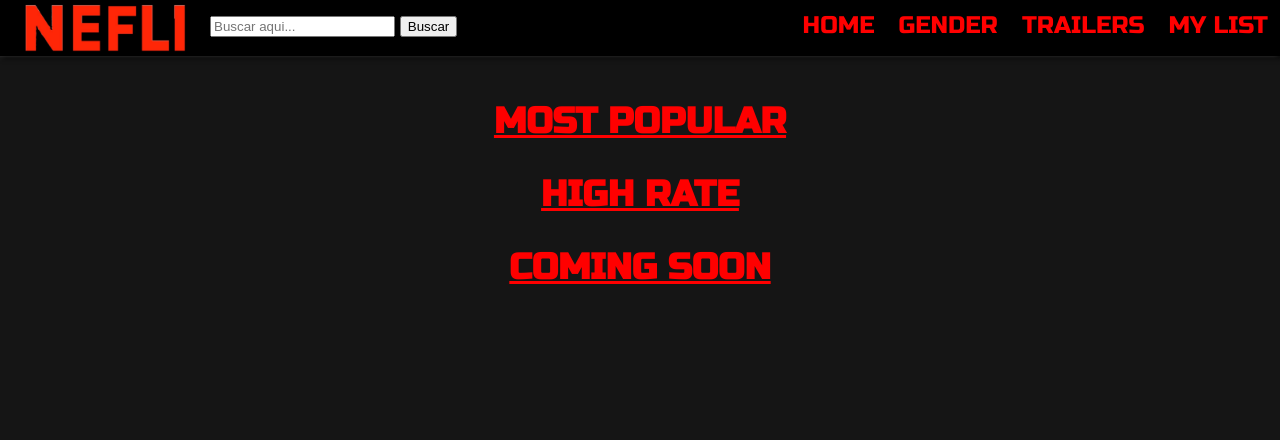
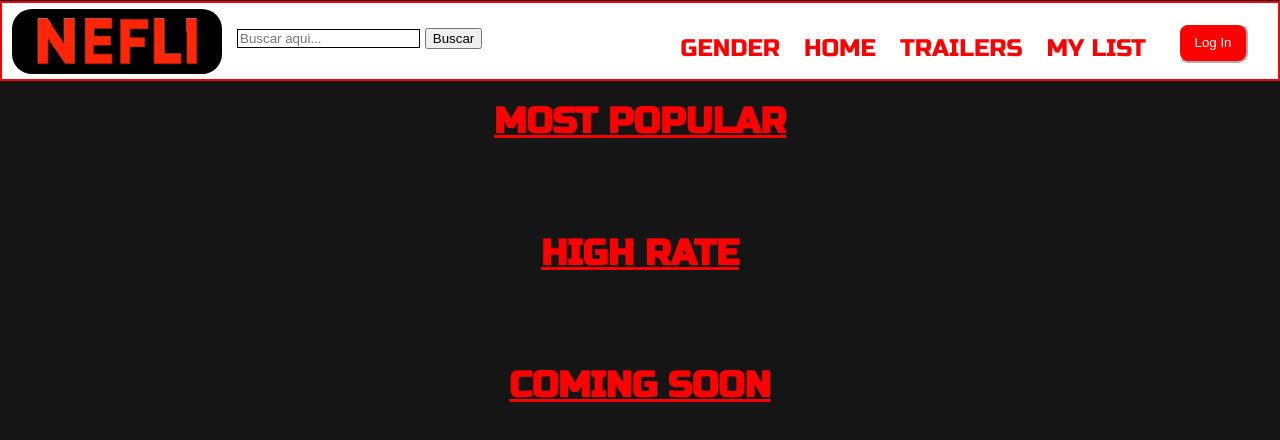
Before and after one commit to Nicogreppi/ProyectoIntegrador, a plain HTML site: page index.html in a window 1280 px wide. Drawn offline with Linux system fonts and the light colour scheme; no server answers.

Commit message:
actualizacion

```diff
--- a/css/style.css
+++ b/css/style.css
@@ -13,66 +13,83 @@ background-color: #151515;
 }
 
 nav div.left {
-  width:
+  width: 50%;
+  height: 100%;
 }
-nav div img.nefli {
+
+header nav div img.nefli {
 float: left;
+margin-left: 10px;
+margin-right: 5px;
+margin-top: 6px;
+border-radius: 20px;
+border-color: red;
+border-width: 1px;
 }
+
 nav div form {
   float: left;
+  margin-top: 25px;
+  margin-left: 10px;
+}
+
+nav div form input.buscar {
+  border: 1px solid black;
+}
+
+div button.logIn {
+  float: right;
   margin-top: 20px;
+  margin-bottom: 20px;
+  margin-right: 30px;
+  margin-left: 20px;
+  background-color: red;
+  border-radius: 10px;
+  width: 70px;
+  height: 40px;
+  color: white;
+  border-color: white;
 }
 
 .access-allowed {
   display: block;
 }
+
 .access-denied {
   display: none;
 }
 
-header nav {
+header {
   overflow: hidden;
-  background-color: black;
+  background-color: white;
   position: fixed;
   width: 100%;
-  height: 60px;
-  z-index: 9;
-  box-shadow: -2px -2px 5px gray, 2px 2px 5px black;
-  top: -4px;
-
+  height: 80px;
+  top: 0.5px;
+  border: 2px solid red;
 }
 
-nav ul {
-  margin: 0;
-  padding: 0;
-  text-align: center;
-
-}
 
 nav ul.ul-menu {
   float: right;
-  overflow: hidden;
+}
 
-}
 nav ul li {
-
-  margin: 0;
   padding: 15px 12px 0 12px;
   float: left;
   list-style-type: none;
   text-transform: uppercase;
   font-size: 1.5rem;
   height: 60px;
+  margin-bottom: 35px;
 }
 
-nav ul.ul-menu {
-  margin-left: 2px;
 
-}
 nav ul li a.color-black {
   text-decoration: none;
   color: red;
 }
+
 nav ul li a:hover{
 	text-decoration: underline;
 }
@@ -90,6 +107,7 @@ section.home {
   height: 100%;
   width: 100%;
 }
+
 /* 1) POSICIONAMIENTO */
   section.home article.img-container {
     height: 100px;
@@ -99,10 +117,12 @@ section.home {
   section.home article.img-container div {
     width: 100%;
   }
+
   section.home article div img {
     width: 100%;
     max-width: 800px;
   }
+
   .Homelist {
     text-decoration: none;
     text-align: center;
--- a/index.html
+++ b/index.html
@@ -13,32 +13,41 @@
                 <div class="left">
                   <img src="nefli.png.jpg" alt="" class="nefli" >
                   <form class="buscador" action="index.html" method="post">
-                    <input type="search" name="search" placeholder="Buscar aqui..." value="">
+                    <input type="search" name="search" class="buscar" placeholder="Buscar aqui..." value="">
                     <button type="submit" class="buscar" name="button">Buscar</button>
                   </form>
                 </div>
-                <ul class="ul-menu">
-                  <li class="li-menu"><a class="color-black" href="index.html">Home</a></li>
-                  <li class="li-menu"><a class="color-black" href="Genders.html">Gender</a></li>
-                  <li class="li-menu"><a class="color-black" href="Trailers.html">Trailers</a></li>
-                  <li class="li-menu"><a class="color-black" href="MyList.html">My list</a></li>
-                </ul>
+                <div class="">
+                  <button type="button" class="logIn" name="button">Log In</button>
+                  <ul class="ul-menu">
+                    <li class="li-menu"><a class="color-black" href="Genders.html">Gender</a></li>
+                    <li class="li-menu"><a class="color-black" href="index.html">Home</a></li>
+                    <li class="li-menu"><a class="color-black" href="Trailers.html">Trailers</a></li>
+                    <li class="li-menu"><a class="color-black" href="MyList.html">My list</a></li>
+                  </ul>
+                </div>
               </nav>
           </header>
           <main class="main">
                 <section class="Homelist populares">
                         <h2>Most Popular</h2>
-
+                        <div class="peliculas_populares">
+                          <img src="" class="peliculas_populares_soom" alt="">
+                        </div>
                 </section>
 
                 <section class="Homelist ranking">
                        <h2>High Rate</h2>
-
+                       <div class="mejor_valoradas">
+                         <img src="" class="mejor_valoradas_peliculas" alt="">
+                       </div>
                </section>
 
                 <section class="Homelist estrenos">
                   <h2>Coming Soon</h2>
-
+                  <div class="proximamente">
+                    <img src="" class="proximamente_peliculas" alt="">
+                  </div>
                 </section>
           </main>
 
```
